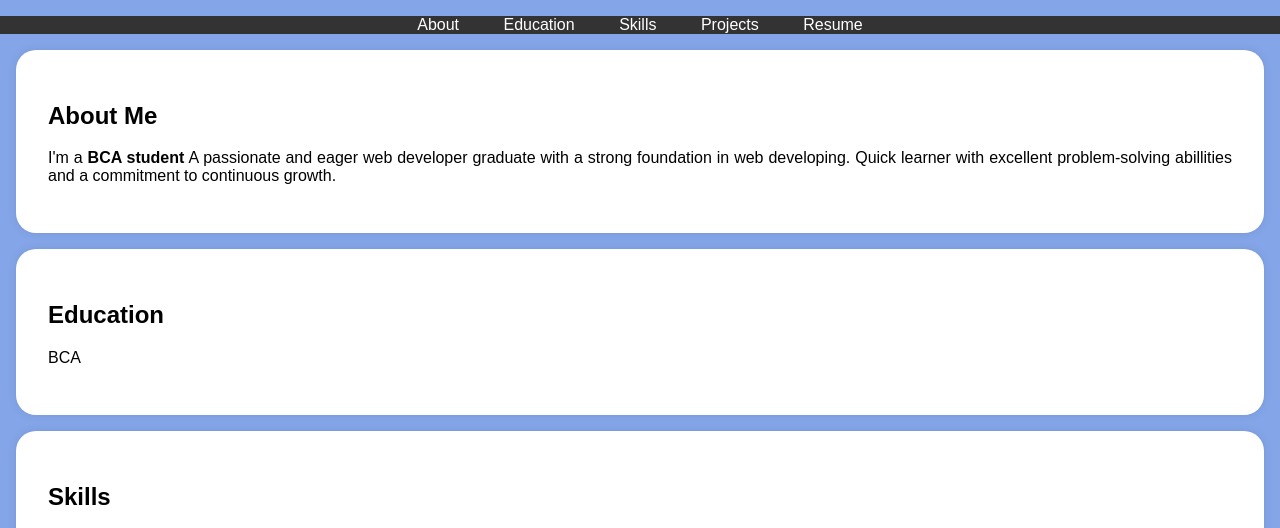
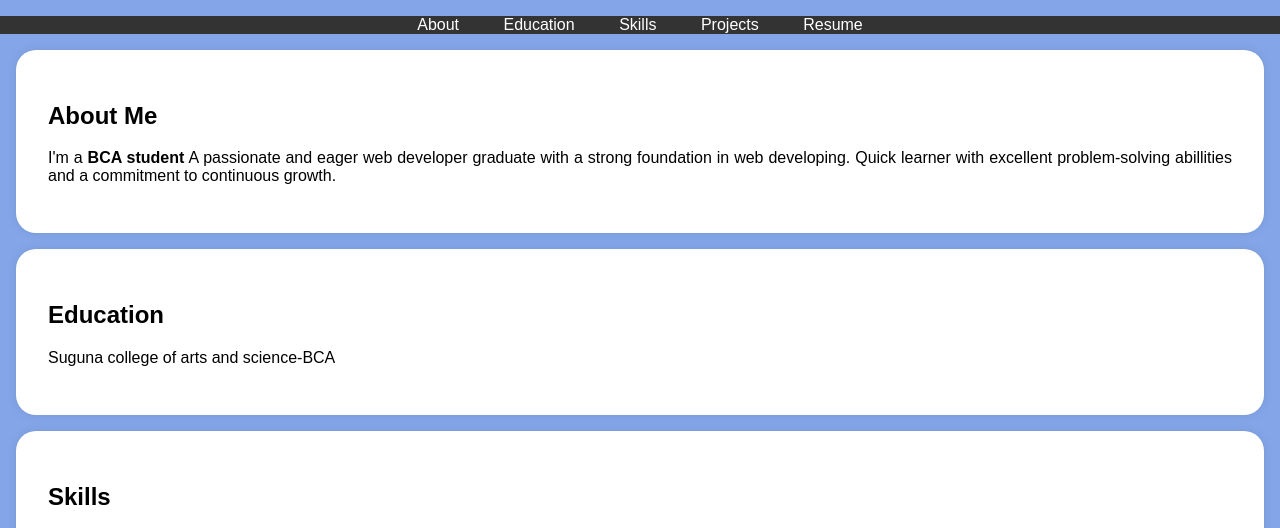
Before and after one commit to Kalai13511/my-portfolio, a plain HTML site: page index.html in a window 1280 px wide. Shown: the part 197-725 px from the top of the page. Drawn offline with Linux system fonts and the light colour scheme.

Commit message:
Update index.html

```diff
--- a/index.html
+++ b/index.html
@@ -124,7 +124,7 @@
     <section id="education">
         <div class="section-content">
             <h2>Education</h2>
-            <p>BCA</p>
+            <p>Suguna college of arts and science-BCA</p>
 
 
         </div>
```
